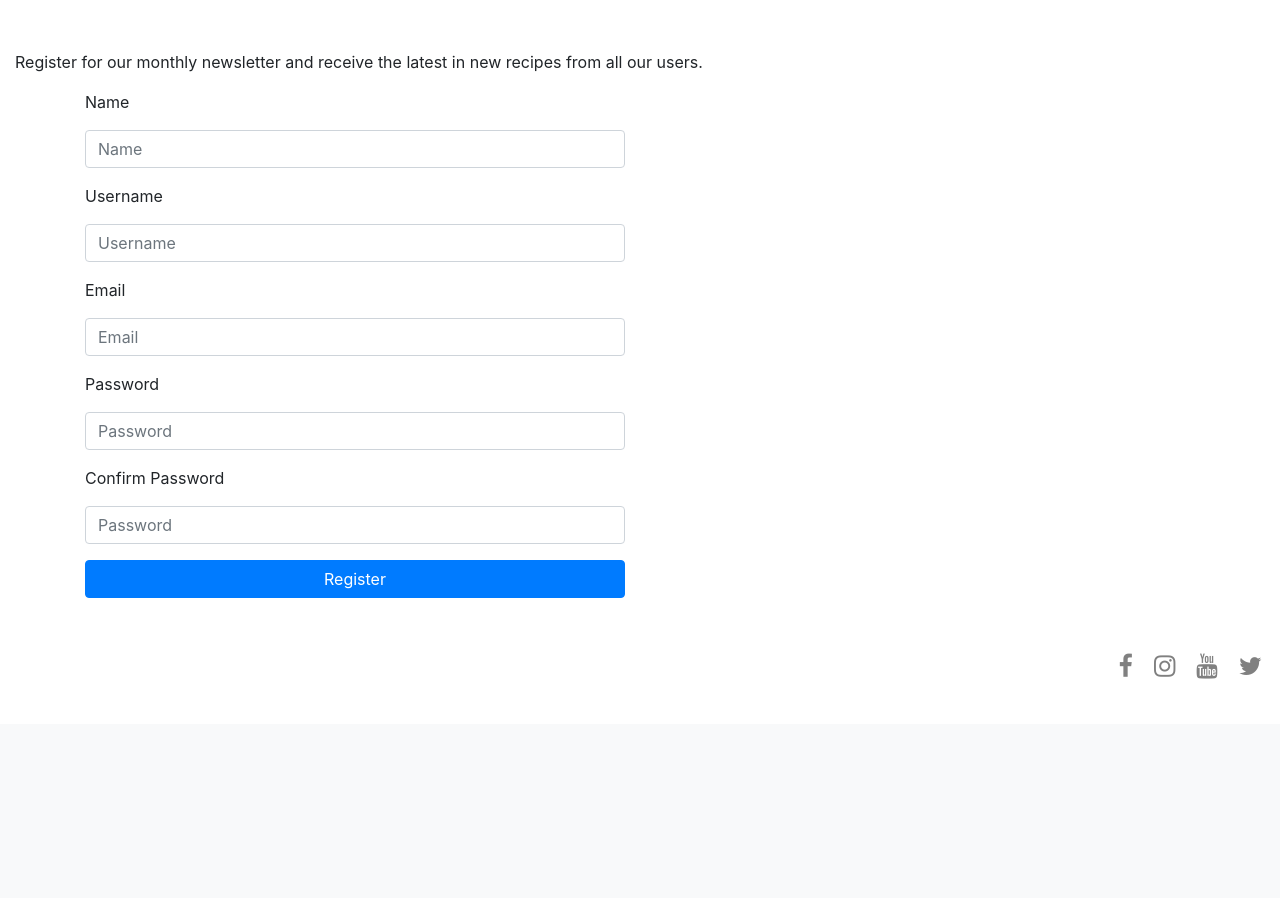
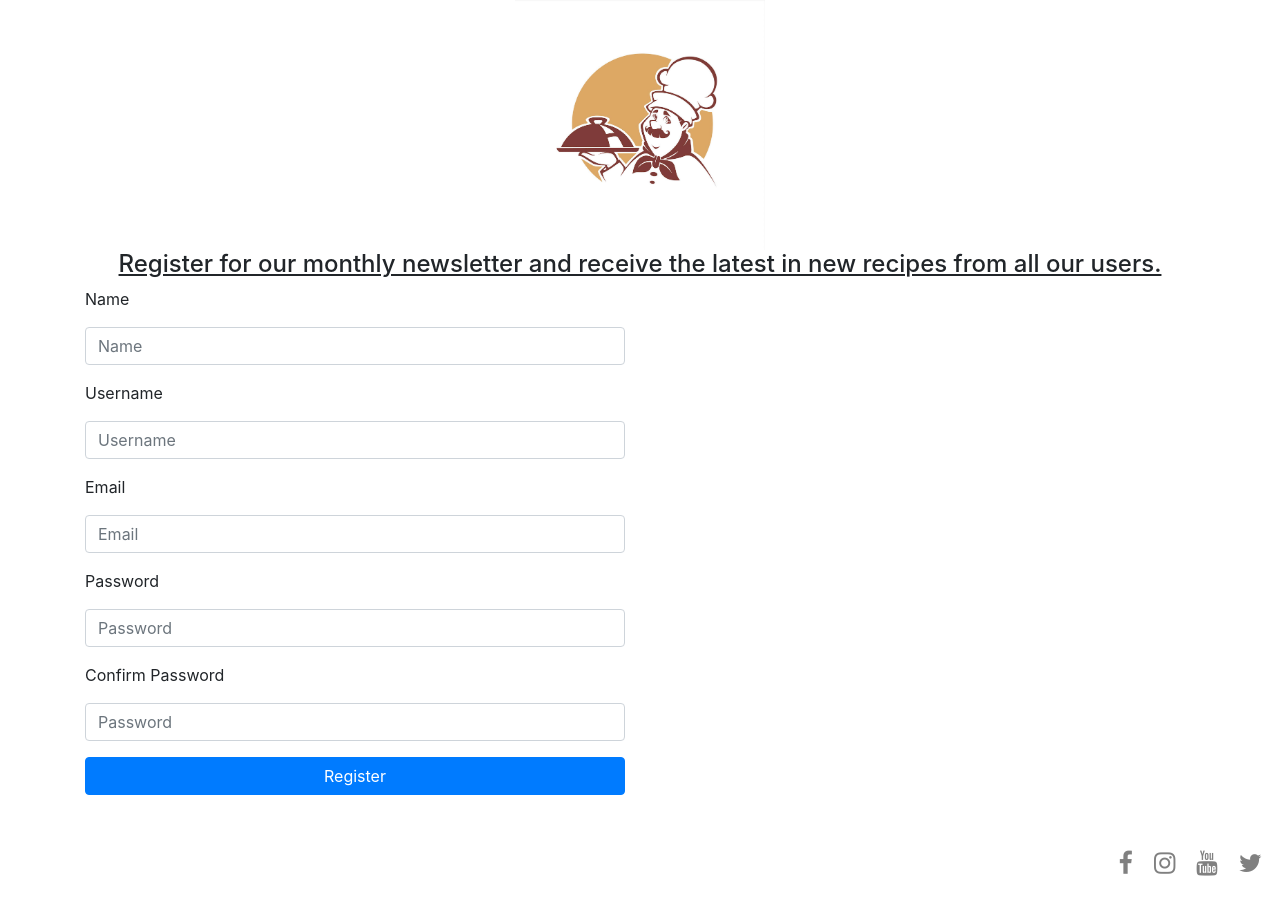
Before and after one commit to LiamD88/cooking-for-you, a Flask app: page /register in a window 1280 px wide. Shown: the part 76-974 px from the top of the page. Before the commit the page ends 755 px from the top, so only its background shows below. Run offline with Flask 2, Linux system fonts and the light colour scheme; some libraries are stand-ins or nearby versions.

Commit message:
I added the same logo to the top of page, padding to my form and an underline to the text

```diff
--- a/templates/register.html
+++ b/templates/register.html
@@ -1,6 +1,8 @@
-{% extends 'base.html' %} <!--This allows me to extend the base.html to this page-->
+{% extends 'base.html' %}
+<!--This allows me to extend the base.html to this page-->
 
-{% block content %} <!-- this is the block content that will go between the the same jinja block I have on my base.html and display what I have below-->
+{% block content %}
+<!-- this is the block content that will go between the the same jinja block I have on my base.html and display what I have below-->
 
 <div class="container">
   <div class="row">
@@ -21,21 +23,27 @@
   </div>
 </div>
 
-
-<div class="container-fluid"> <!--Text at top of page-->
+<div class="container">
   <div class="row">
-    <div class="col-12">
-      <p class="login-text">Register for our monthly newsletter and
-        receive the latest in new recipes from
-        all our users.
-      </p>
-    </div>
+    <div class="col-12 text-center">
+      <img src="{{ url_for('static', filename='images/chef.jpg') }}" width="250" height="250"
+        class="d-inline-block align-top" alt="">
     </div>
   </div>
 
-<div class="container"> <!--registration form-->
+  <!--Text at top of page-->
   <div class="row">
-    <div class="col-md-6">
+    <div class="col-12">
+      <h4 class="text-center"><u>Register for our monthly newsletter and
+        receive the latest in new recipes from
+        all our users.</u>
+      </h4>
+    </div>
+  </div>
+
+  <!--registration form-->
+  <div class="row">
+    <div class="col-md-6 form-pad">
       <form method=POST action="{{url_for('register_page') }}">
         <div class="form-group">
           <label for="exampleInputEmail1">{{ form.name.label }}</label>
@@ -62,8 +70,7 @@
     </div>
   </div>
 </div>
-</div>
-</div>
+
 
 
 {% endblock %}
```
Lines whose indentation alone changed are shown as unchanged.
